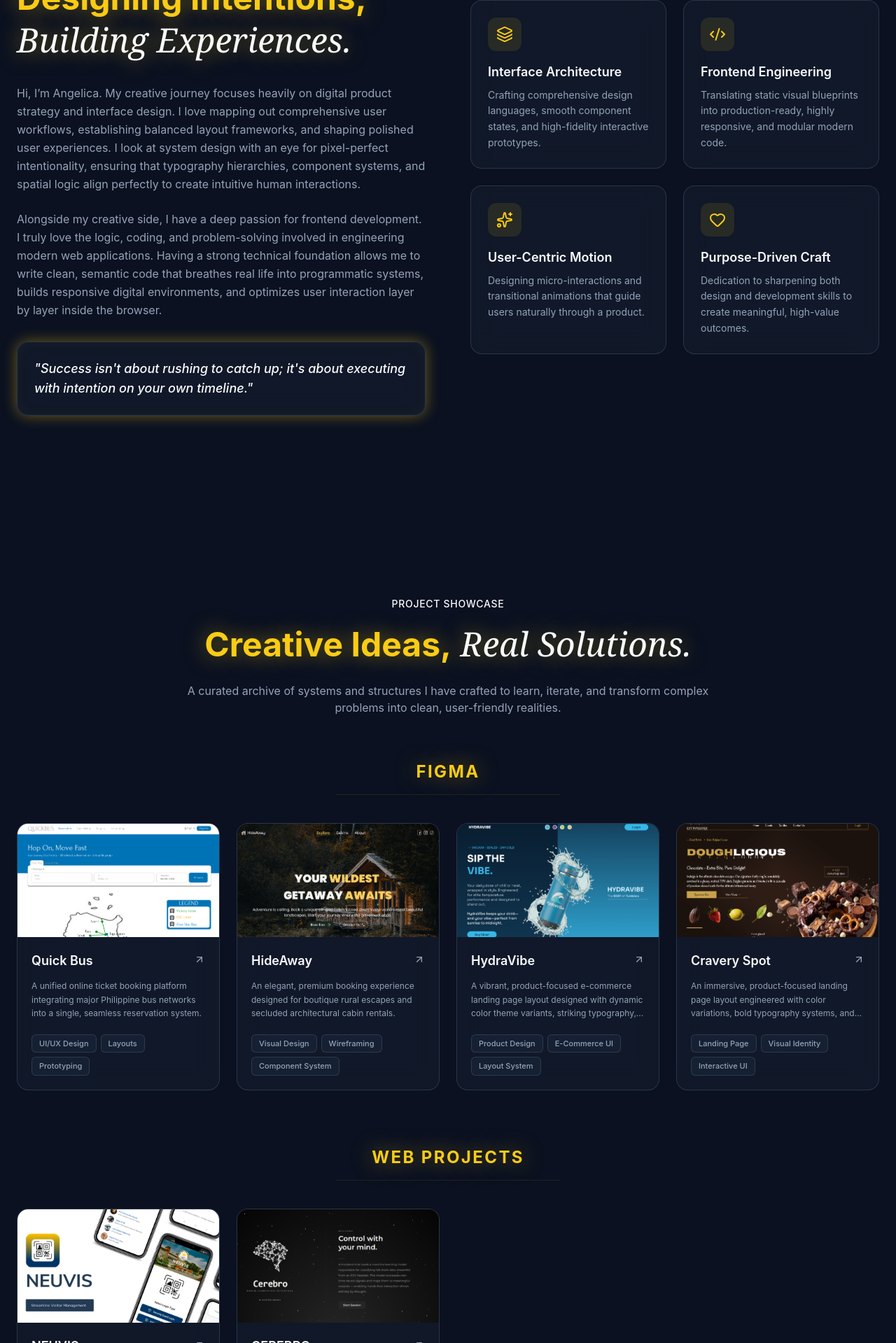
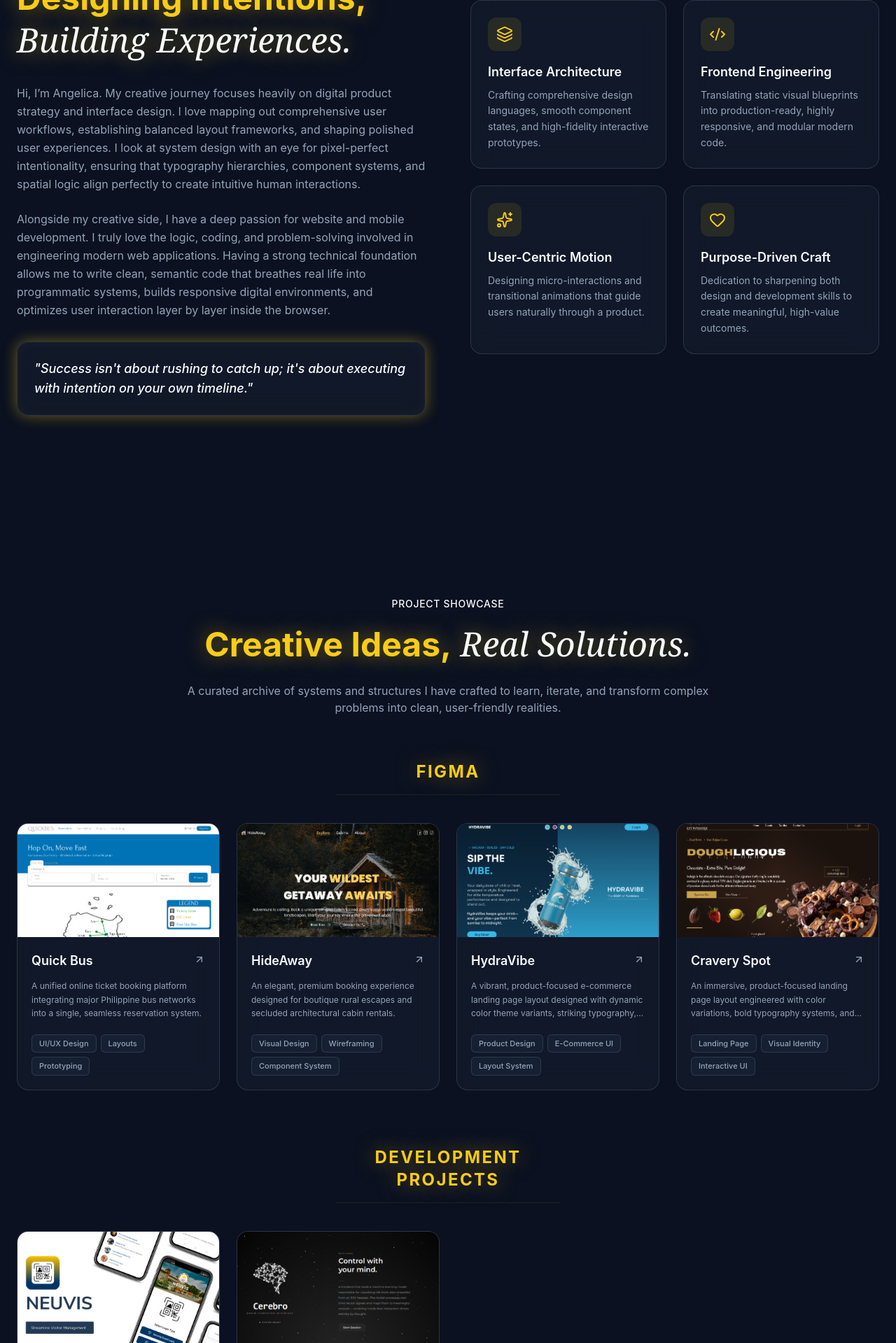
Before and after one commit to AngelicaToquero/angetqz-portfolio, a React (Vite) app: page / in a window 1280 px wide. Shown: the part 1273-3192 px from the top of the page at 70% size. Built offline with nearby package versions, Linux system fonts and the light colour scheme.

Commit message:
Organized

```diff
--- a/src/sections/About.jsx
+++ b/src/sections/About.jsx
@@ -54,7 +54,7 @@ export const About = () => {
 
                             {/* Paragraph 2: Generalized Frontend Development Focus */}
                             <p>
-                                Alongside my creative side, I have a deep passion for frontend development. I truly love the logic, coding, and problem-solving involved in engineering modern web applications. Having a strong technical foundation allows me to write clean, semantic code that breathes real life into programmatic systems, builds responsive digital environments, and optimizes user interaction layer by layer inside the browser.
+                                Alongside my creative side, I have a deep passion for website and mobile development. I truly love the logic, coding, and problem-solving involved in engineering modern web applications. Having a strong technical foundation allows me to write clean, semantic code that breathes real life into programmatic systems, builds responsive digital environments, and optimizes user interaction layer by layer inside the browser.
                             </p>
                         </div>
 
--- a/src/sections/Hero.jsx
+++ b/src/sections/Hero.jsx
@@ -51,7 +51,7 @@ const CosmicBackground = () => {
 
 export const Hero = () => {
     // 💡 Typing Effect State Logic
-    const roles = ["Front-End Developer", "UI/UX Designer", "Web Developer"];
+    const roles = ["Web Developer", "UI/UX Designer"];
     const [currentRoleIdx, setCurrentRoleIdx] = useState(0);
     const [currentText, setCurrentText] = useState("");
     const [isDeleting, setIsDeleting] = useState(false);
@@ -129,8 +129,8 @@ export const Hero = () => {
                             <Button className="lg" onClick={scrollToContact}>Contact Me <ArrowRight className='w-5 h-5'/></Button>
 
                             <a
-                                href="ResumeTest_AST.pdf"
-                                download="ResumeTest_AST.pdf"
+                                href="Toquero,Angelica_Resume.pdf"
+                                download="Toquero,Angelica_Resume.pdf"
                                 target="_blank"
                                 rel="noreferrer"
                             >
--- a/src/sections/Projects.jsx
+++ b/src/sections/Projects.jsx
@@ -177,7 +177,7 @@ export const Projects = () => {
                 <div>
                     <div className="text-center mb-10 animate-fade-in">
                         <h3 className="text-2xl font-bold tracking-widest text-primary uppercase glow-text border-b border-primary/10 pb-4 max-w-xs mx-auto">
-                            Web Projects
+                            Development Projects
                         </h3>
                     </div>
                     <ProjectGrid items={webProjects} />
```
Also changed, not shown: 2 other files (tests, documents, lock files or other folders).
